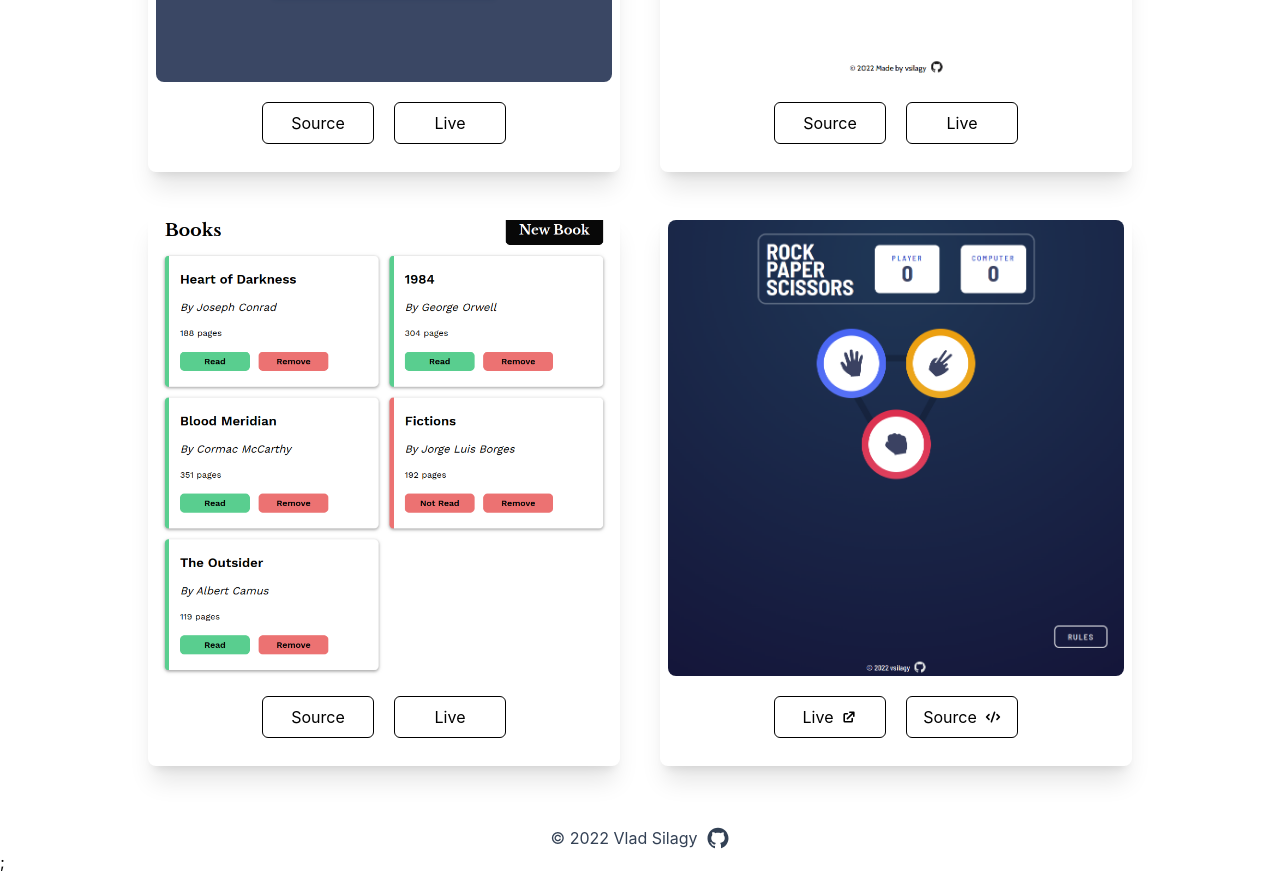
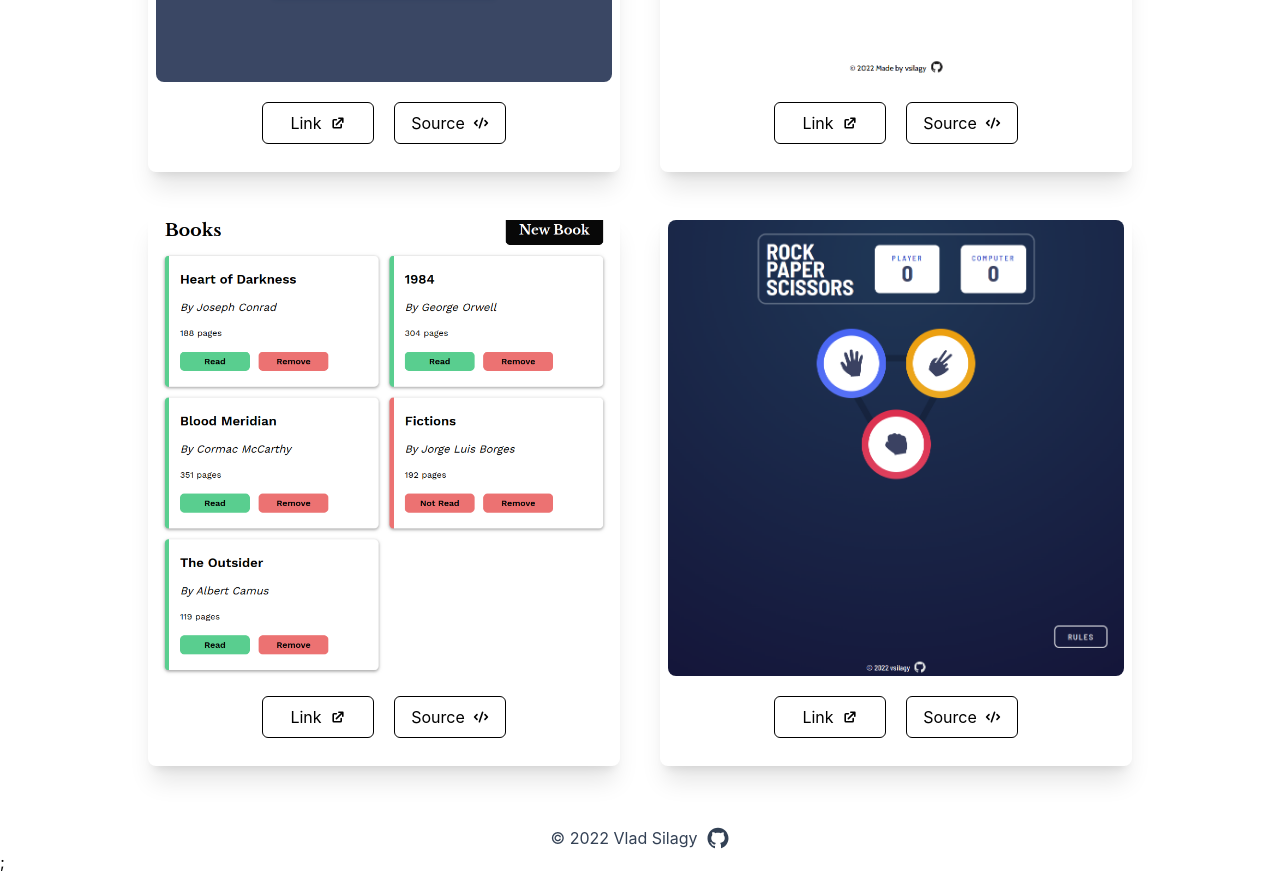
Before and after one commit to vsilagy/portfolio, a Next.js app: page / in a window 1280 px wide. Shown: the part 1092-1966 px from the top of the page. Built offline with nearby package versions, Linux system fonts and the light colour scheme.

Commit message:
create components for navbar, dark mode toggle

```diff
--- /dev/null
+++ b/components/CardButton.js
@@ -0,0 +1,13 @@
+export default function CardButton({ name, link, icon }) {
+  return (
+    <a
+      href={link}
+      target="_blank"
+      rel="noopener noreferrer"
+      className="w-28 flex justify-center gap-2 items-center bg-transparent hover:bg-blue-500  hover:text-white py-2 px-4 border border-black dark:border-white hover:border-transparent dark:hover:border-transparent rounded-md"
+    >
+      {name}
+      {icon}
+    </a>
+  );
+}
--- /dev/null
+++ b/components/DarkModeToggle.js
@@ -0,0 +1,35 @@
+import { useState, useEffect } from "react";
+import { useTheme } from "next-themes";
+import { MdDarkMode, MdLightMode } from "react-icons/md";
+
+export default function DarkModeToggle() {
+  const { systemTheme, theme, setTheme } = useTheme();
+  const [mounted, setMounted] = useState(false);
+
+  useEffect(() => {
+    setMounted(true);
+  }, []);
+
+  const renderThemeChanger = () => {
+    if (!mounted) return null;
+
+    const currentTheme = theme === "system" ? systemTheme : theme;
+
+    if (currentTheme === "dark") {
+      return (
+        <MdLightMode
+          className="text-2xl hover:text-amber-500"
+          onClick={() => setTheme("light")}
+        />
+      );
+    } else {
+      return (
+        <MdDarkMode
+          className="text-2xl hover:text-amber-500"
+          onClick={() => setTheme("dark")}
+        />
+      );
+    }
+  };
+  return <li>{renderThemeChanger()}</li>;
+}
--- /dev/null
+++ b/components/NavBar.js
@@ -0,0 +1,41 @@
+import React from "react";
+import Link from "next/link";
+import DarkModeToggle from "./DarkModeToggle";
+
+export default function NavBar() {
+  return (
+    <nav className="flex justify-between items-start py-10">
+      <Link href="/">
+        <a className="text-lg font-mono font-bold md:text-2xl hover:text-blue-500">
+          &lt;vsilagy/&gt;
+        </a>
+      </Link>
+      <ul className="flex items-center gap-4">
+        <li>
+          <Link href="/About">
+            <a className="bg-transparent hover:bg-blue-500 hover:text-white py-2 px-4 hover:border-transparent rounded-md">
+              About
+            </a>
+          </Link>
+        </li>
+        <li>
+          <a
+            className="bg-transparent hover:bg-blue-500 hover:text-white py-2 px-4 hover:border-transparent rounded-md"
+            href="/About.js"
+          >
+            Projects
+          </a>
+        </li>
+        <li>
+          <a
+            className="bg-transparent hover:bg-blue-500 hover:text-white py-2 px-4 hover:border-transparent rounded-md"
+            href="#"
+          >
+            Resume
+          </a>
+        </li>
+        <DarkModeToggle />
+      </ul>
+    </nav>
+  );
+}
--- a/pages/Header.js
+++ /dev/null
@@ -1,73 +0,0 @@
-import React from "react";
-import Link from "next/link";
-import { useState, useEffect } from "react";
-import { useTheme } from "next-themes";
-import { MdDarkMode, MdLightMode } from "react-icons/md";
-
-export default function Header() {
-  const { systemTheme, theme, setTheme } = useTheme();
-  const [mounted, setMounted] = useState(false);
-
-  useEffect(() => {
-    setMounted(true);
-  }, []);
-
-  const renderThemeChanger = () => {
-    if (!mounted) return null;
-
-    const currentTheme = theme === "system" ? systemTheme : theme;
-
-    if (currentTheme === "dark") {
-      return (
-        <MdLightMode
-          className="text-2xl hover:text-amber-500"
-          onClick={() => setTheme("light")}
-        />
-      );
-    } else {
-      return (
-        <MdDarkMode
-          className="text-2xl hover:text-amber-500"
-          onClick={() => setTheme("dark")}
-        />
-      );
-    }
-  };
-  return (
-    <nav className="flex justify-between items-start py-10">
-      <Link href="/">
-        <a className="text-lg font-mono font-bold md:text-2xl hover:text-blue-500">
-          {" "}
-          &lt;vsilagy/&gt;
-        </a>
-      </Link>
-      <ul className="flex items-center gap-4">
-        <li>
-          <a
-            className="bg-transparent hover:bg-blue-500 hover:text-white py-2 px-4 hover:border-transparent rounded-md"
-            href="#"
-          >
-            About
-          </a>
-        </li>
-        <li>
-          <a
-            className="bg-transparent hover:bg-blue-500 hover:text-white py-2 px-4 hover:border-transparent rounded-md"
-            href="#"
-          >
-            Projects
-          </a>
-        </li>
-        <li>
-          <a
-            className="bg-transparent hover:bg-blue-500 hover:text-white py-2 px-4 hover:border-transparent rounded-md"
-            href="#"
-          >
-            Resume
-          </a>
-        </li>
-        <li>{renderThemeChanger()}</li>
-      </ul>
-    </nav>
-  );
-}
--- a/pages/index.js
+++ b/pages/index.js
@@ -1,6 +1,6 @@
 import Head from "next/head";
-import Header from "./Header";
-import Footer from "./Footer";
+import NavBar from "../components/NavBar";
+import Footer from "../components/Footer";
 import {
   AiFillLinkedin,
   AiFillGithub,
@@ -14,18 +14,18 @@ import project1 from "../public/project-1.png";
 import project2 from "../public/project-2.png";
 import project3 from "../public/project-3.png";
 import project4 from "../public/project-4.png";
-import react from "react";
+import CardButton from "../components/CardButton";
 
 export default function Home() {
   return (
     <div>
       <Head>
-        <title>Vlad Silagy - Frontend Developer</title>
+        <title>Vlad V Silagy - Frontend Developer</title>
         <meta name="description" content="Frontend developer based in NYC" />
         <link rel="icon" href="/favicon.ico" />
       </Head>
       <main className="max-w-screen-lg mx-auto px-5">
-        <Header />
+        <NavBar />
         <section className="min-h-full mb-20">
           <div className="text-center py-5 mb-5 md:flex">
             <div className="mx-auto mb-5 rounded-full md:basis-1/2 md:order-2">
@@ -102,12 +102,16 @@ export default function Home() {
                 layout="responsive"
               />
               <div className="flex justify-center gap-5 py-5">
-                <button className="w-28 bg-transparent hover:bg-blue-500  hover:text-white py-2 px-4 border border-black dark:border-white hover:border-transparent dark:hover:border-transparent rounded-md">
-                  Source
-                </button>
-                <button className="w-28 bg-transparent hover:bg-blue-500  hover:text-white py-2 px-4 border border-black dark:border-white hover:border-transparent dark:hover:border-transparent rounded-md">
-                  Live
-                </button>
+                <CardButton
+                  name={"Link"}
+                  link={"https://vsilagy.github.io/calculator/"}
+                  icon={<HiExternalLink />}
+                />
+                <CardButton
+                  name={"Source"}
+                  link={"https://github.com/vsilagy/calculator/"}
+                  icon={<HiCode />}
+                />
               </div>
             </div>
             <div className="basis-1/3 flex-1 w-[25rem] p-2 rounded-lg shadow-xl dark:bg-slate-700">
@@ -119,12 +123,16 @@ export default function Home() {
                 layout="responsive"
               />
               <div className="flex justify-center gap-5 py-5">
-                <button className="w-28 bg-transparent hover:bg-blue-500  hover:text-white py-2 px-4 border border-black dark:border-white hover:border-transparent dark:hover:border-transparent rounded-md">
-                  Source
-                </button>
-                <button className="w-28 bg-transparent hover:bg-blue-500  hover:text-white py-2 px-4 border border-black dark:border-white hover:border-transparent dark:hover:border-transparent rounded-md">
-                  Live
-                </button>
+                <CardButton
+                  name={"Link"}
+                  link={"https://vsilagy.github.io/tic-tac-toe/"}
+                  icon={<HiExternalLink />}
+                />
+                <CardButton
+                  name={"Source"}
+                  link={"https://github.com/vsilagy/tic-tac-toe/"}
+                  icon={<HiCode />}
+                />
               </div>
             </div>
             <div className="basis-1/3 flex-1 w-[25rem] p-2 rounded-lg shadow-xl dark:bg-gray-700">
@@ -136,12 +144,16 @@ export default function Home() {
                 layout="responsive"
               />
               <div className="flex justify-center gap-5 py-5">
-                <button className="w-28 bg-transparent hover:bg-blue-500  hover:text-white py-2 px-4 border border-black dark:border-white hover:border-transparent dark:hover:border-transparent rounded-md">
-                  Source
-                </button>
-                <button className="w-28 bg-transparent hover:bg-blue-500  hover:text-white py-2 px-4 border border-black dark:border-white hover:border-transparent dark:hover:border-transparent rounded-md">
-                  Live
-                </button>
+                <CardButton
+                  name={"Link"}
+                  link={"https://vsilagy.github.io/library/"}
+                  icon={<HiExternalLink />}
+                />
+                <CardButton
+                  name={"Source"}
+                  link={"https://github.com/vsilagy/library/"}
+                  icon={<HiCode />}
+                />
               </div>
             </div>
             <div className="basis-1/3 flex-1 w-[25rem] p-2 rounded-lg shadow-xl dark:bg-gray-700">
@@ -153,14 +165,16 @@ export default function Home() {
                 layout="responsive"
               />
               <div className="flex justify-center gap-5 py-5">
-                <button className="w-28 flex justify-center gap-2 items-center bg-transparent hover:bg-blue-500  hover:text-white py-2 px-4 border border-black dark:border-white hover:border-transparent dark:hover:border-transparent rounded-md">
-                  Live
-                  <HiExternalLink />
-                </button>
-                <button className="w-28 flex justify-center gap-2 items-center bg-transparent hover:bg-blue-500  hover:text-white py-2 px-4 border border-black dark:border-white hover:border-transparent dark:hover:border-transparent rounded-md">
-                  Source
-                  <HiCode />
-                </button>
+                <CardButton
+                  name={"Link"}
+                  link={"https://vsilagy.github.io/rock-paper-scissors/"}
+                  icon={<HiExternalLink />}
+                />
+                <CardButton
+                  name={"Source"}
+                  link={"https://github.com/vsilagy/rock-paper-scissors/"}
+                  icon={<HiCode />}
+                />
               </div>
             </div>
           </div>
```
Also changed, not shown: components/Footer.js (renamed from pages/Footer.js), pages/about.js (added), pages/projects.js (added), pages/resume.js (added).
